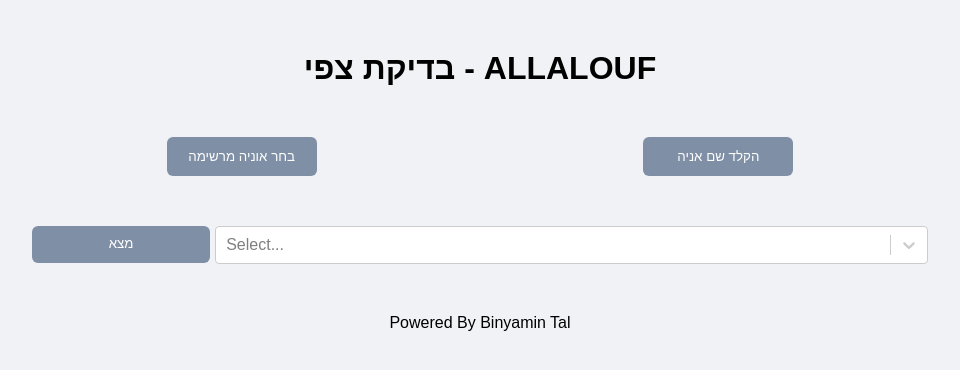
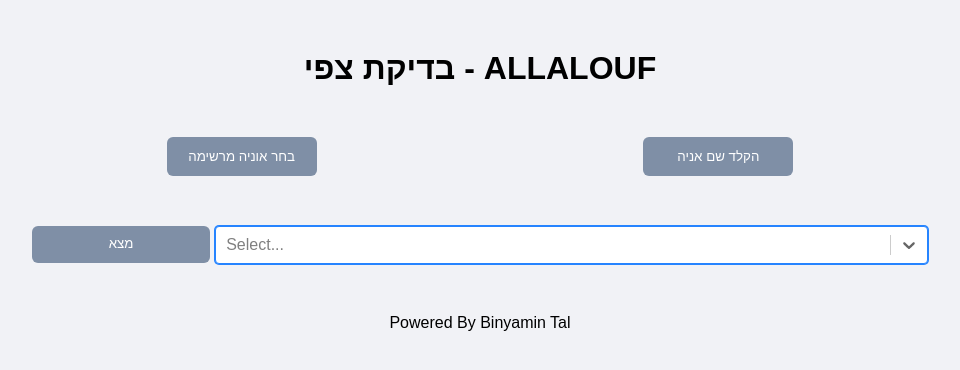
Before and after one commit to Benjamn89/allalouf, a React (Create React App) app: page / in a window 1280 px wide. Both pictures are taken after a click on the button "הקלד שם אניה". Shown: the top 370 px of the page, without its empty margins (160-1120 px from the left). Built offline with nearby package versions, Linux system fonts and the light colour scheme; a web font is replaced by a local one.

Commit message:
add enter function for searching

```diff
--- a/src/App.js
+++ b/src/App.js
@@ -34,11 +34,24 @@ class App extends Component {
     }
   };
 
+  enterPressed = (e, vessel) => {
+    if (e.keyCode === 13 && vessel) {
+      // load spinner
+      this.props.loadSpinner();
+      this.props.pickVessel(vessel);
+    }
+  };
+
   render() {
     var clickedMethod, showBox;
     if (this.props.viewMode) {
       if (this.props.viewMode === "typeMode") {
-        clickedMethod = <TypeMode fetchBtn={(e, b) => this.fetching(e, b)} />;
+        clickedMethod = (
+          <TypeMode
+            enterPressed={(e, vessel) => this.enterPressed(e, vessel)}
+            fetchBtn={(e) => this.fetching(e)}
+          />
+        );
       } else {
         clickedMethod = <ClickMode fetching={this.fetching} />;
       }
--- a/src/COMPONENTS/03-TYPE-MODE/index.js
+++ b/src/COMPONENTS/03-TYPE-MODE/index.js
@@ -30,7 +30,15 @@ class TypeMode extends Component {
         >
           מצא
         </button>
-        <Select onChange={this.handleChange} options={options} />
+        <Select
+          autoFocus
+          onKeyDown={(e) => {
+            this.props.enterPressed(e, choosenVessel);
+            choosenVessel = "";
+          }}
+          onChange={this.handleChange}
+          options={options}
+        />
       </div>
     );
   }
```
